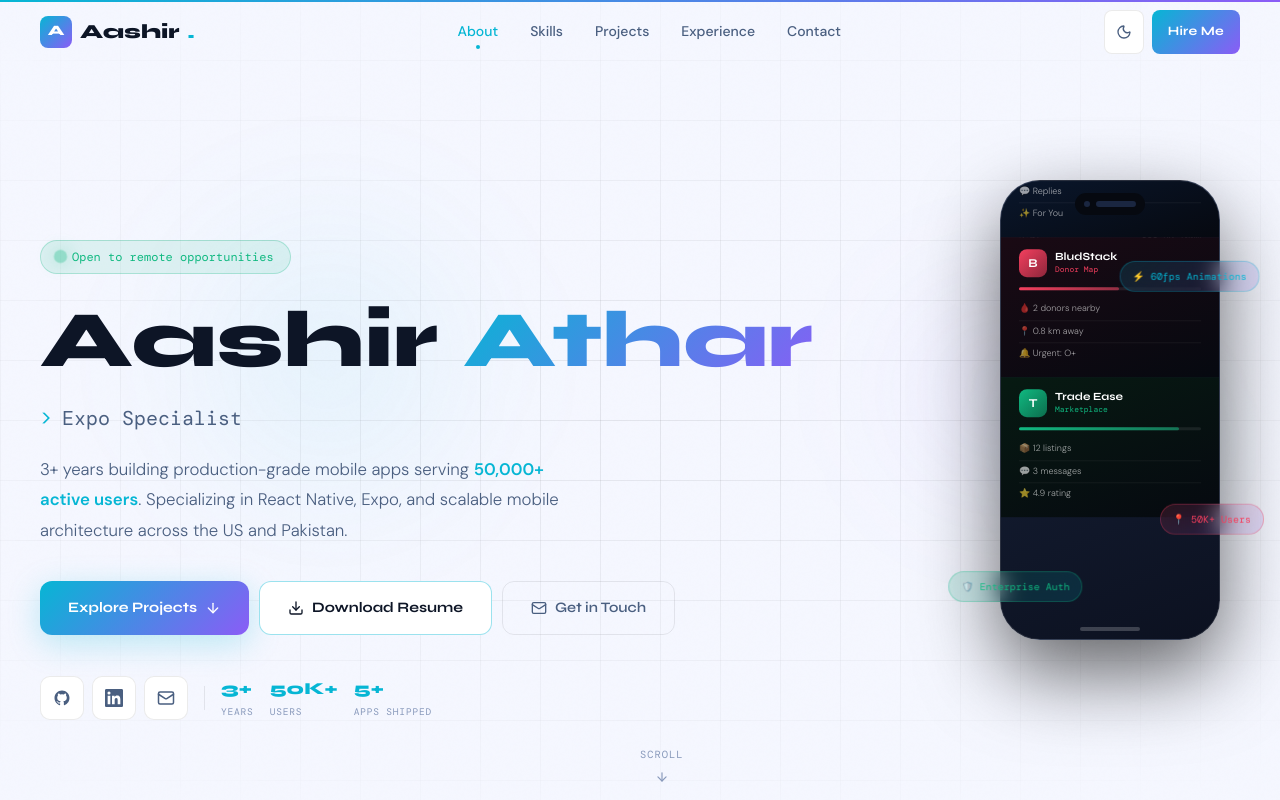
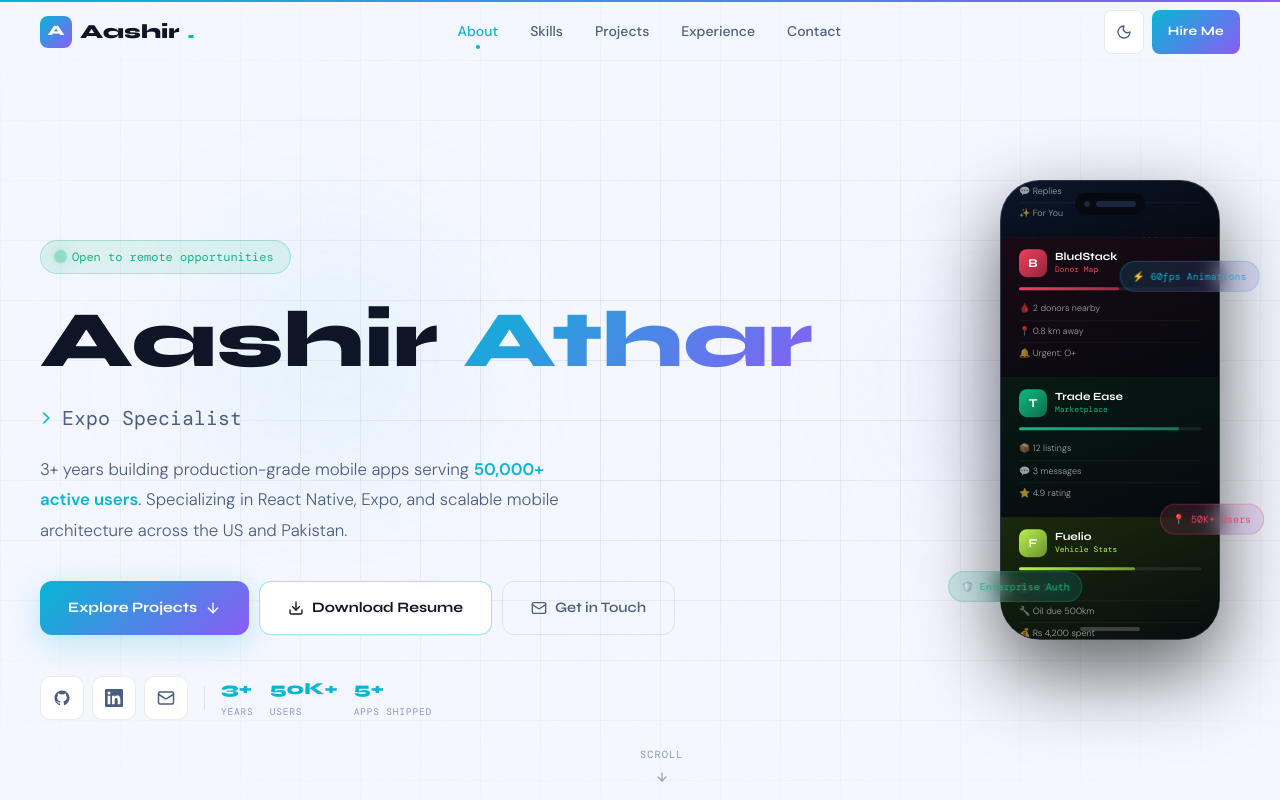
Before and after one commit to aashir-athar/aashir-athar.github.io, a React (Vite) app: page / in a window 1280 px wide. Shown: the top 800 px of the page. Built offline with nearby package versions, Linux system fonts and the light colour scheme; a web font is replaced by a local one.

Commit message:
updating app screens in PhoneMockup.tsx

```diff
--- a/src/components/PhoneMockup.tsx
+++ b/src/components/PhoneMockup.tsx
@@ -28,6 +28,14 @@ const appScreens = [
     sublabel: 'Marketplace',
     items: ['📦 12 listings', '💬 3 messages', '⭐ 4.9 rating'],
     bar: 88,
+  },
+  {
+    bg: 'linear-gradient(160deg, #1a2a0a 0%, #060910 100%)',
+    accent: '#B6F24D',
+    label: 'Fuelio',
+    sublabel: 'Vehicle Stats',
+    items: ['⛽ 14.2 km/L', '🔧 Oil due 500km', '💰 Rs 4,200 spent'],
+    bar: 64,
   },
 ]
 
```
